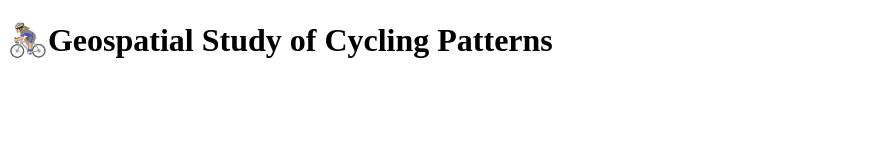
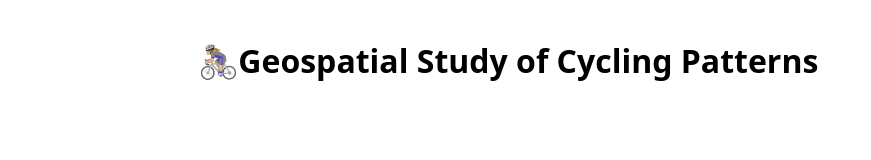
Before and after one commit to ikrvb1/needabrake, a plain HTML site: page index.html in a window 1280 px wide. Shown: the whole page, without its empty margins (0-871 px from the left). Drawn offline with Linux system fonts and the light colour scheme.

Commit message:
Lab 07 - step 00
Created repo/index/css

```diff
--- /dev/null
+++ b/global.css
@@ -0,0 +1,10 @@
+body {
+  font: 100%/1.5 system-ui, sans-serif;
+  display: flex;
+  flex-flow: column;
+  max-width: 100ch;
+  min-height: 100vh;
+  box-sizing: border-box;
+  margin: auto;
+  padding: 1em;
+}
--- a/index.html
+++ b/index.html
@@ -3,7 +3,9 @@
 <head>
     <meta charset="UTF-8">
     <meta name="viewport" content="width=device-width, initial-scale=1.0">
-    <title>Document</title>
+    <link rel="stylesheet" href="global.css">
+    <link rel="icon" href="assets/favicon.svg" type="image/svg+xml">
+    <title>Bikewatching</title>
 </head>
 <body>
     <h1>🚴🏼‍♀️Geospatial Study of Cycling Patterns</h1>
```
Also changed, not shown: assets/favicon.svg (added).
